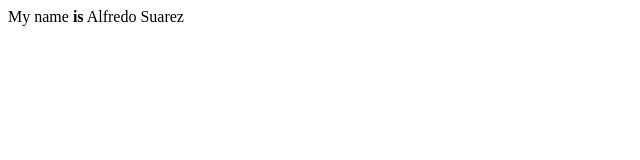
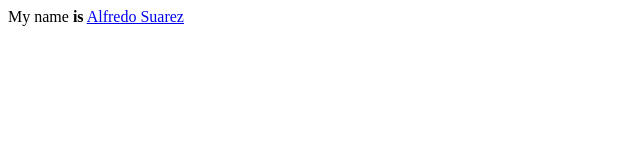
Before and after one commit to alfredo717/noob, a plain HTML site: page index.html in a window 1280 px wide. Shown: the whole page, without its empty margins (0-640 px from the left). Drawn offline with Linux system fonts and the light colour scheme.

Commit message:
Update index.html

```diff
--- a/index.html
+++ b/index.html
@@ -1 +1 @@
-My name <b>is</b> Alfredo Suarez
+My name <b>is</b> <a href="https:google.com">Alfredo Suarez</a>
```
